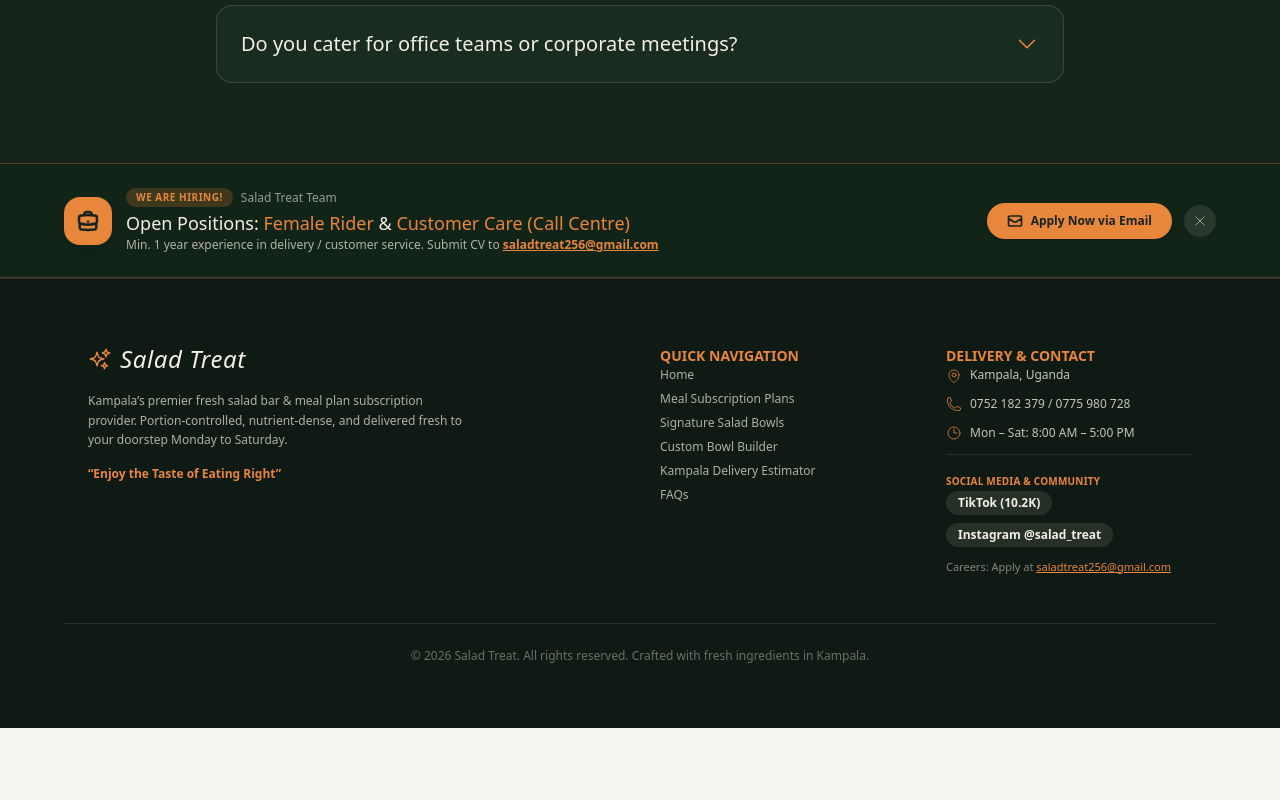
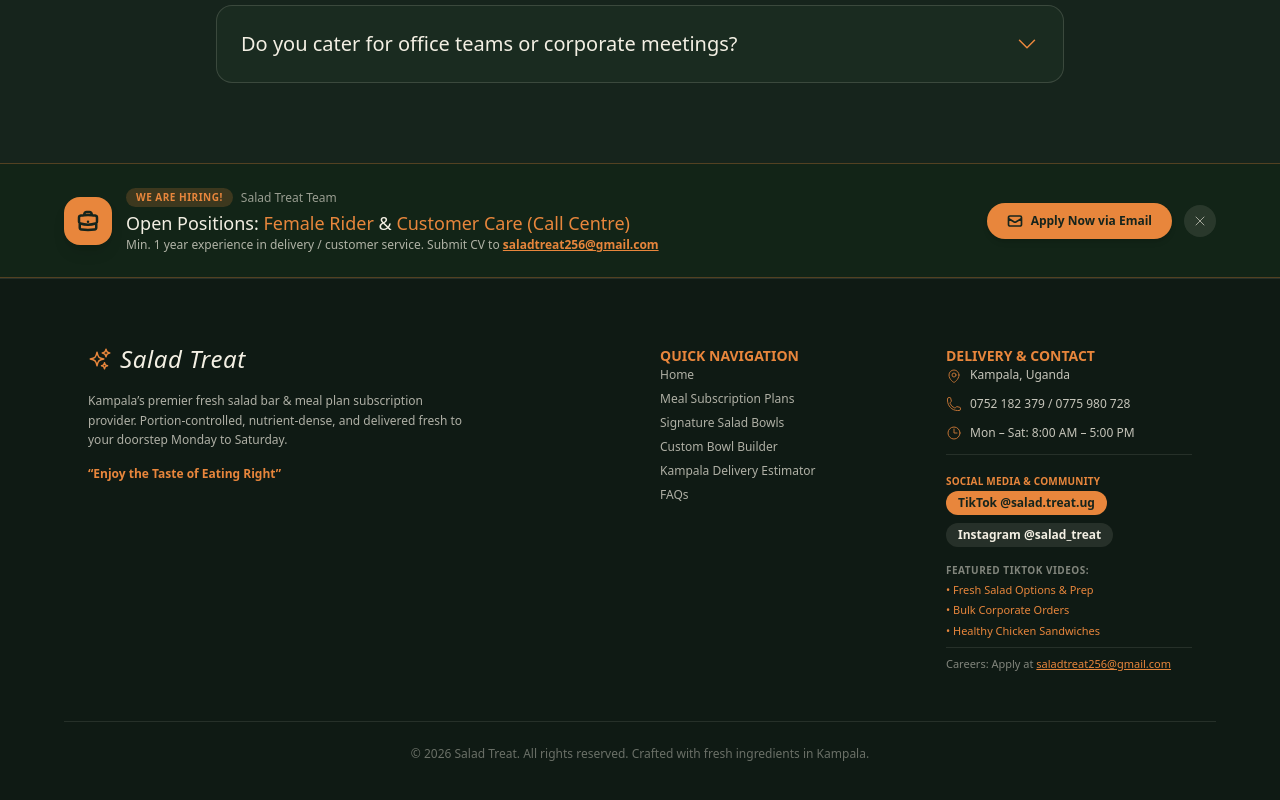
Before and after one commit to Hall-e3/salad-treat-ug, a Next.js app: page / in a window 1280 px wide. Shown: the part 7708-8508 px from the top of the page. Before the commit the page ends 8436 px from the top, so only its background shows below. Built offline with nearby package versions, Linux system fonts and the light colour scheme.

Commit message:
fix: clear delivery rider banner image, hero video slideshow clarity, cart zone sync, and tiktok video links

```diff
--- a/src/components/layout/Footer.tsx
+++ b/src/components/layout/Footer.tsx
@@ -60,9 +60,9 @@
                 href="https://www.tiktok.com/@salad.treat.ug"
                 target="_blank"
                 rel="noopener noreferrer"
-                className="inline-flex items-center gap-1.5 rounded-full bg-bone/10 px-3 py-1 text-xs font-bold text-bone hover:bg-zest hover:text-basil transition-colors cursor-pointer"
+                className="inline-flex items-center gap-1.5 rounded-full bg-zest px-3 py-1 text-xs font-bold text-basil hover:bg-zest-deep transition-colors cursor-pointer"
               >
-                <span>TikTok (10.2K)</span>
+                <span>TikTok @salad.treat.ug</span>
               </a>
               <a
                 href="https://www.instagram.com/salad_treat"
@@ -74,7 +74,45 @@
               </a>
             </div>
 
-            <p className="text-[11px] text-bone/50 pt-1">
+            <div className="pt-2">
+              <p className="text-[10px] uppercase font-bold text-bone/50 tracking-wider mb-1">
+                Featured TikTok Videos:
+              </p>
+              <ul className="space-y-1 text-[11px] text-zest">
+                <li>
+                  <a
+                    href="https://www.tiktok.com/@salad.treat.ug/video/7670135433531018516"
+                    target="_blank"
+                    rel="noopener noreferrer"
+                    className="hover:underline flex items-center gap-1"
+                  >
+                    <span>• Fresh Salad Options & Prep</span>
+                  </a>
+                </li>
+                <li>
+                  <a
+                    href="https://www.tiktok.com/@salad.treat.ug/video/7678706239697702164"
+                    target="_blank"
+                    rel="noopener noreferrer"
+                    className="hover:underline flex items-center gap-1"
+                  >
+                    <span>• Bulk Corporate Orders</span>
+                  </a>
+                </li>
+                <li>
+                  <a
+                    href="https://www.tiktok.com/@salad.treat.ug/video/7672725766693555477"
+                    target="_blank"
+                    rel="noopener noreferrer"
+                    className="hover:underline flex items-center gap-1"
+                  >
+                    <span>• Healthy Chicken Sandwiches</span>
+                  </a>
+                </li>
+              </ul>
+            </div>
+
+            <p className="text-[11px] text-bone/50 pt-2 border-t border-bone/10">
               Careers: Apply at <a href="mailto:saladtreat256@gmail.com" className="text-zest underline hover:text-bone">saladtreat256@gmail.com</a>
             </p>
           </div>
```
